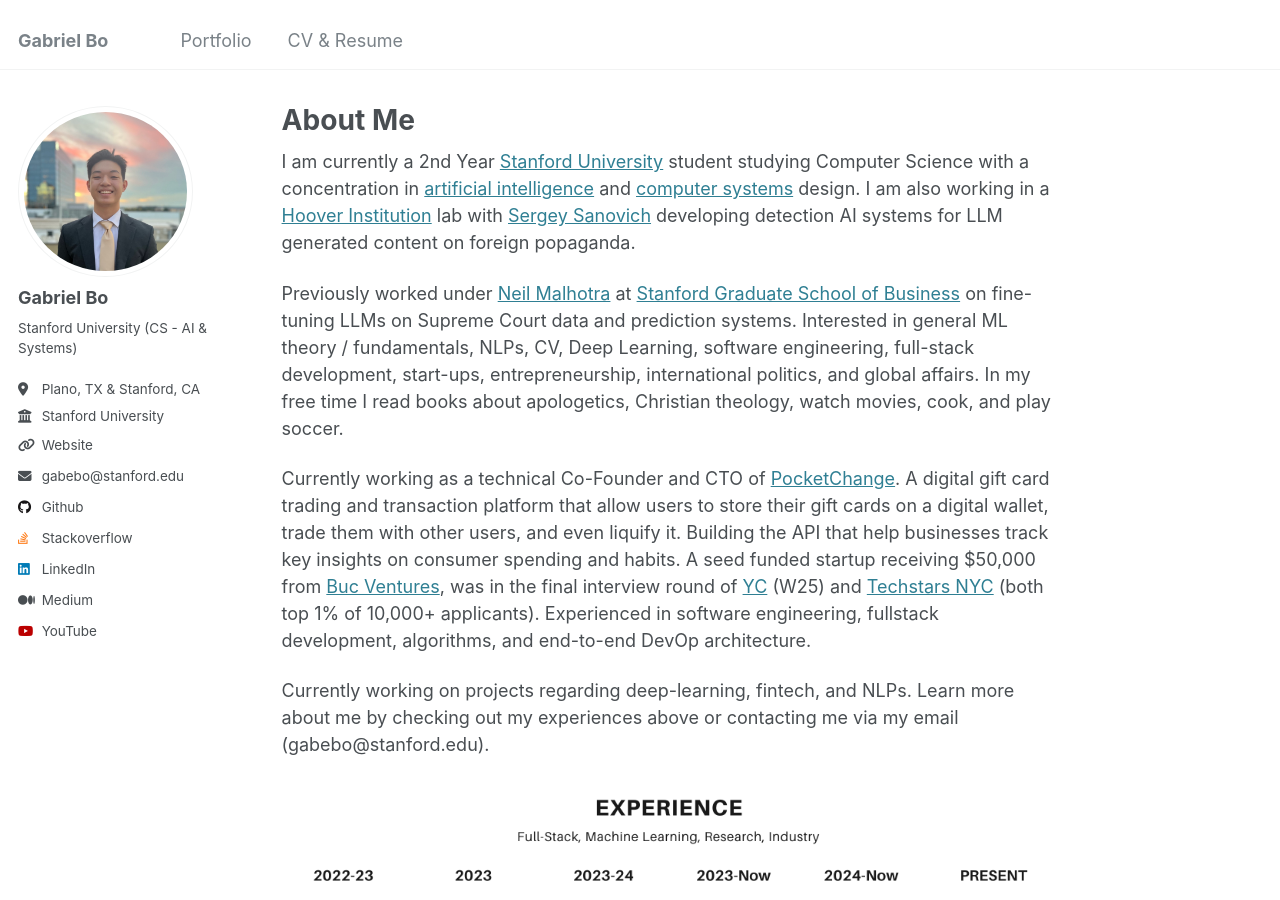
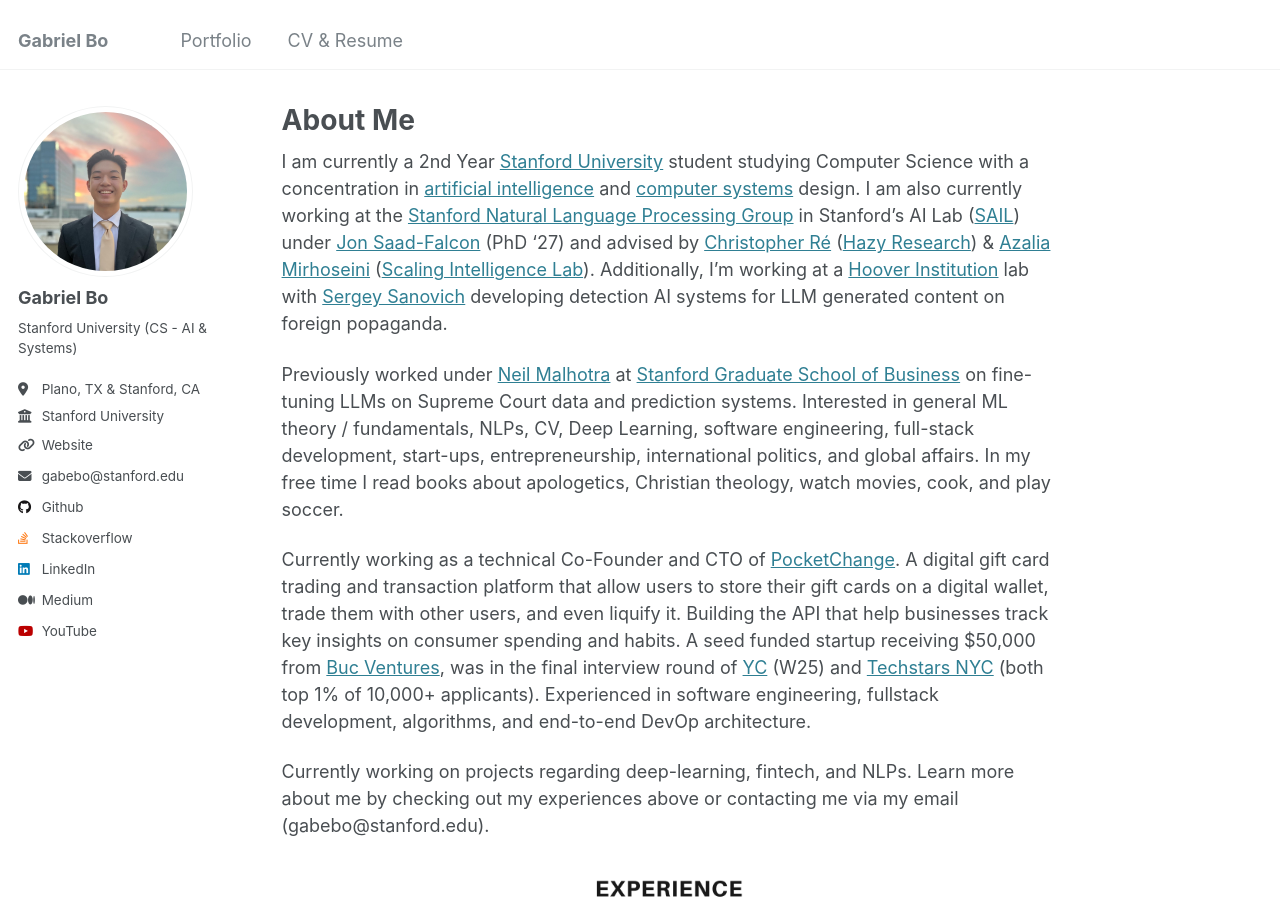
Before and after one commit to gabrielkmbo/gabrielkmbo.github.io, a Jekyll site: the page built from _pages/about.md, in a window 1280 px wide and 900 px high. Built offline with Jekyll 4.4.1, drawn with Linux system fonts in a browser that asks for light colours.

Commit message:
feat: adding labs

```diff
--- a/_pages/about.md
+++ b/_pages/about.md
@@ -7,7 +7,7 @@ redirect_from:
   - /about.html
 ---
 
-I am currently a 2nd Year <a href="https://www.stanford.edu/">Stanford University</a> student studying Computer Science with a concentration in <a href="https://www.cs.stanford.edu/people/faculty-research-focus/artificial-intelligence">artificial intelligence</a> and <a href="https://www.cs.stanford.edu/people/faculty-research-focus/computer-systems">computer systems</a> design. I am also working in a <a href="https://www.hoover.org/">Hoover Institution</a> lab with <a href="https://sanovich.com/">Sergey Sanovich</a> developing detection AI systems for LLM generated content on foreign popaganda.
+I am currently a 2nd Year <a href="https://www.stanford.edu/">Stanford University</a> student studying Computer Science with a concentration in <a href="https://www.cs.stanford.edu/people/faculty-research-focus/artificial-intelligence">artificial intelligence</a> and <a href="https://www.cs.stanford.edu/people/faculty-research-focus/computer-systems">computer systems</a> design. I am also currently working at the <a href="https://nlp.stanford.edu/">Stanford Natural Language Processing Group</a> in Stanford's AI Lab (<a href="https://ai.stanford.edu/">SAIL</a>) under <a href="https://jonsaadfalcon.com/">Jon Saad-Falcon</a> (PhD '27) and advised by <a href="https://cs.stanford.edu/~chrismre/">Christopher Ré</a> (<a href="https://hazyresearch.stanford.edu/">Hazy Research</a>) & <a href="http://azaliamirhoseini.com/">Azalia Mirhoseini</a> (<a href="https://scalingintelligence.stanford.edu/">Scaling Intelligence Lab</a>). Additionally, I'm working at a <a href="https://www.hoover.org/">Hoover Institution</a> lab with <a href="https://sanovich.com/">Sergey Sanovich</a> developing detection AI systems for LLM generated content on foreign popaganda.
 
 Previously worked under <a href="https://web.stanford.edu/~neilm/">Neil Malhotra</a> at <a href="https://www.gsb.stanford.edu/">Stanford Graduate School of Business</a> on fine-tuning LLMs on Supreme Court data and prediction systems. Interested in general ML theory / fundamentals, NLPs, CV, Deep Learning, software engineering, full-stack development, start-ups, entrepreneurship, international politics, and global affairs. In my free time I read books about apologetics, Christian theology, watch movies, cook, and play soccer.
 
```
